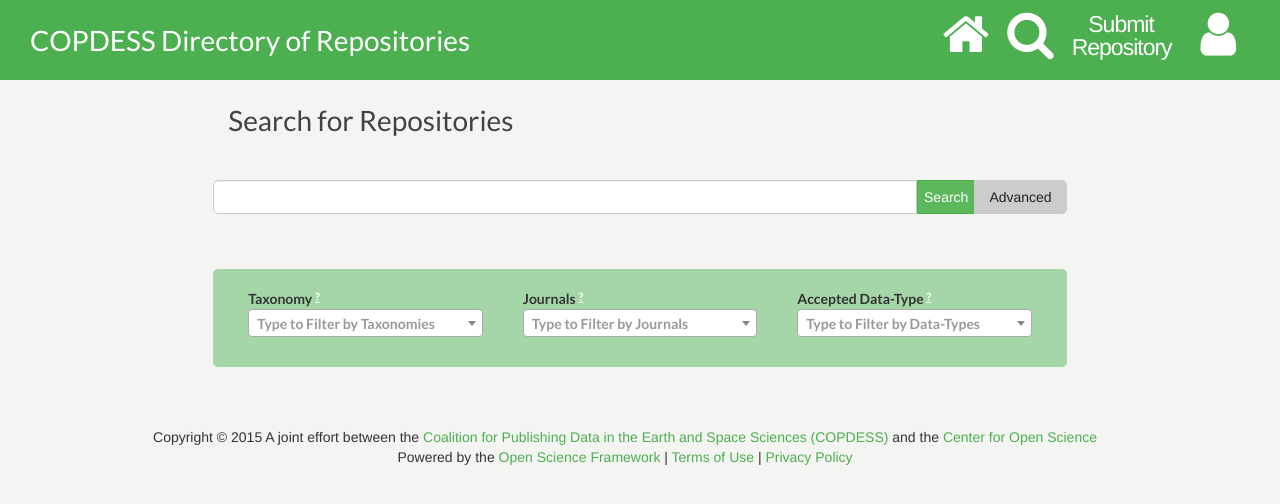
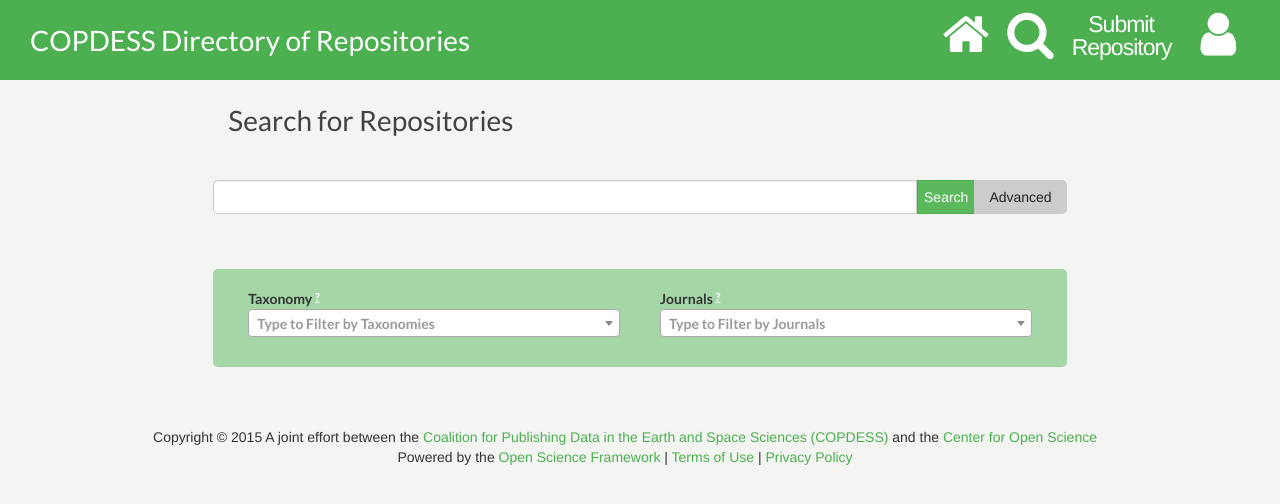
Before and after one commit to CenterForOpenScience/DirectoryOfRepositories, a Django app: template dor/templates/search.html in a window 1280 px wide. Shown: the top 504 px of the page. Run offline with Django 3.2, Linux system fonts and the light colour scheme; the template is opened without the code that fills it, so the values that code supplies are empty; parts of the project's set-up code (start-up, migrations or seed data) failed here and were passed over; some libraries are stand-ins or nearby versions.

Commit message:
Hide data type filter
[#OSF-5842]

```diff
--- a/dor/templates/search.html
+++ b/dor/templates/search.html
@@ -75,7 +75,7 @@
 
     <div class="row">
         <div id="advance-form" class="col-md-8 col-md-offset-2">
-            <div id="taxonomy" class="col-md-4 filter-dropdown">
+            <div id="taxonomy" class="col-md-6 filter-dropdown">
                 Taxonomy
                 <a href="#" data-toggle="tooltip" class="tip" title="Filter repositories by subject area;  You can select multiple areas.">
                     ?
@@ -89,7 +89,7 @@
                         </select>
                 </div>
             </div>
-            <div id="journals" class="col-md-4 filter-dropdown">
+            <div id="journals" class="col-md-6 filter-dropdown">
                 Journals
                 <a href="#" data-toggle="tooltip" class="tip" title="Filter or find repositories that are recommended or endorsed by a journal or publisher. Data may still be accepted in a repository even if not endorsed; if you have a question, please check with that journal.">
                     ?
@@ -103,7 +103,7 @@
                     </select>
                 </div>
             </div>
-            <div id="content-type" class="col-md-4 filter-dropdown">
+            <!-- <div id="content-type" class="col-md-4 filter-dropdown">
                 Accepted Data-Type
                 <a href="#" data-toggle="tooltip" class="tip" title="Filter of find repositories by the types of data they accept.">
                     ?
@@ -116,7 +116,7 @@
                             {% endfor %}
                     </select>
                 </div>
-            </div>
+            </div> -->
 
             <div class="row">
                 <div id="filter-button-area" class="col-md-12">
```
